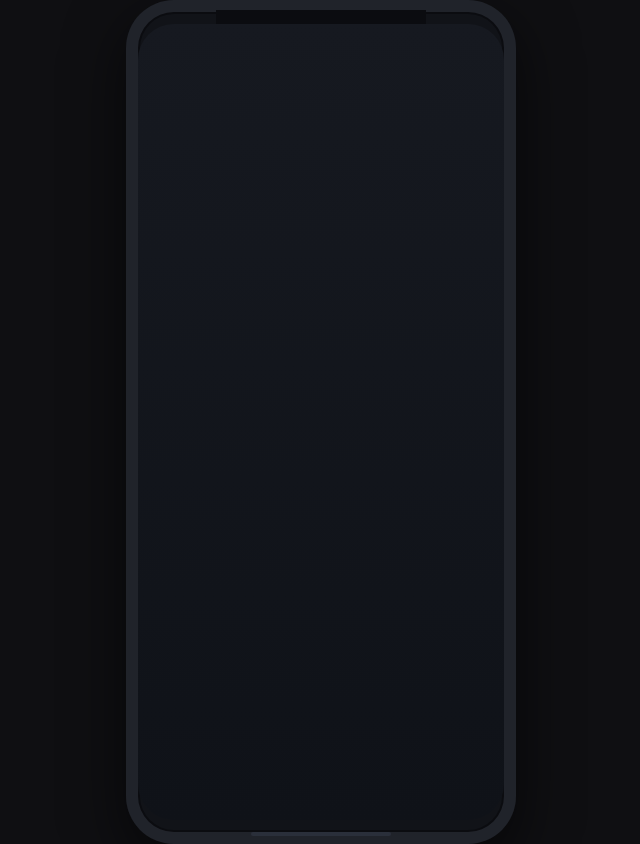
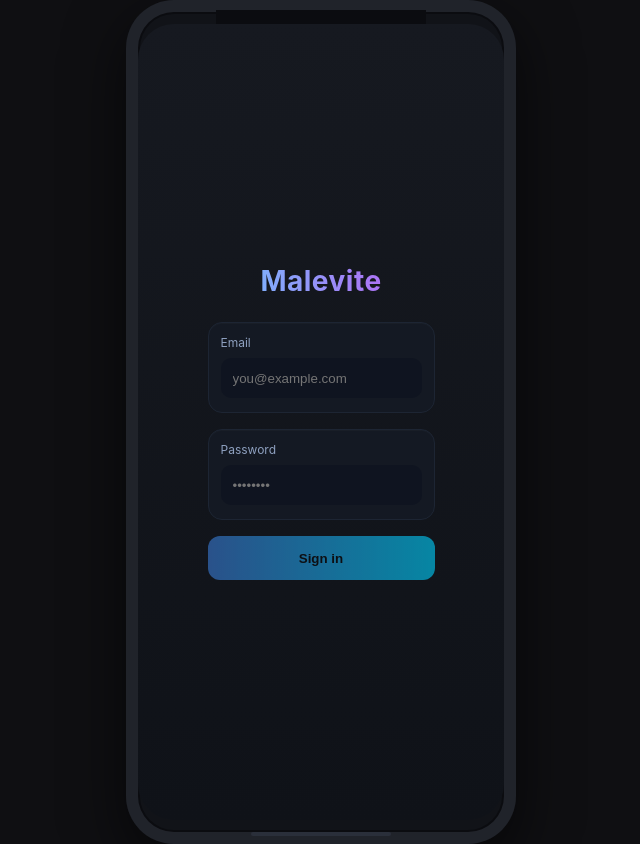
Before and after one commit to jayzawadzki19/Malevite, an Angular app: page / in a window 1280 px wide. Shown: the whole page, without its empty margins (319-959 px from the left). Built offline with nearby package versions, Linux system fonts and the light colour scheme.

Commit message:
add login page

```diff
--- a/src/app/app.html
+++ b/src/app/app.html
@@ -2,7 +2,7 @@
   <div class="phone-frame" role="img" aria-label="Phone mockup">
     <div class="phone-notch"></div>
     <div class="phone-screen">
-      <!-- Future mobile app UI will go here -->
+      <router-outlet />
     </div>
     <div class="phone-bottom"></div>
   </div>
--- a/src/app/app.routes.ts
+++ b/src/app/app.routes.ts
@@ -1,3 +1,8 @@
 import { Routes } from '@angular/router';
+import { LoginPageComponent } from './login-page/login-page.component';
 
-export const routes: Routes = [];
+export const routes: Routes = [
+  { path: '', component: LoginPageComponent },
+  { path: 'login', component: LoginPageComponent },
+  { path: '**', redirectTo: '' }
+];
--- a/src/app/app.scss
+++ b/src/app/app.scss
@@ -56,3 +56,5 @@
   border-radius: 999px;
   background: #2a2f3a;
 }
+
+/* Login styles moved to login-page component */
--- /dev/null
+++ b/src/app/login-page/login-page.component.html
@@ -0,0 +1,25 @@
+<form class="login" [formGroup]="loginForm" (ngSubmit)="onSubmit()" novalidate>
+  <h1 class="login__title">Malevite</h1>
+
+  <div class="field" [class.field--invalid]="loginForm.controls['email'].touched && loginForm.controls['email'].invalid">
+    <label for="email">Email</label>
+    <input id="email" type="email" formControlName="email" placeholder="you@example.com" autocomplete="email" />
+    <div class="field__error" *ngIf="loginForm.controls['email'].touched && loginForm.controls['email'].invalid">
+      {{ loginForm.controls['email'].errors?.['required'] ? 'Email is required' : 'Provide a valid email' }}
+    </div>
+  </div>
+
+  <div class="field" [class.field--invalid]="loginForm.controls['password'].touched && loginForm.controls['password'].invalid">
+    <label for="password">Password</label>
+    <input id="password" type="password" formControlName="password" placeholder="••••••••" autocomplete="current-password" />
+    <div class="field__error" *ngIf="loginForm.controls['password'].touched && loginForm.controls['password'].invalid">
+      {{ loginForm.controls['password'].errors?.['required'] ? 'Password is required' : 'Minimum 6 characters' }}
+    </div>
+  </div>
+
+  <button class="btn btn--primary" type="submit" [disabled]="isSubmitting() || loginForm.invalid">
+    {{ isSubmitting() ? 'Signing in…' : 'Sign in' }}
+  </button>
+
+  <div class="login__message" *ngIf="loginMessage()">{{ loginMessage() }}</div>
+</form>
--- /dev/null
+++ b/src/app/login-page/login-page.component.scss
@@ -0,0 +1,78 @@
+.login {
+  width: 100%;
+  max-width: 310px;
+  display: flex;
+  flex-direction: column;
+  gap: 16px;
+}
+
+.login__title {
+  margin: 0 0 8px 0;
+  text-align: center;
+  font-size: 28px;
+  font-weight: 700;
+  letter-spacing: 0.5px;
+  background: linear-gradient(90deg, #6ec6ff, #bf5af2);
+  -webkit-background-clip: text;
+  background-clip: text;
+  color: transparent;
+}
+
+.field {
+  display: flex;
+  flex-direction: column;
+  gap: 8px;
+  background: #141923;
+  padding: 12px 12px 14px 12px;
+  border-radius: 14px;
+  border: 1px solid #1d2533;
+  box-shadow: 0 1px 0 rgba(255,255,255,0.02) inset;
+}
+
+.field label {
+  font-size: 12px;
+  color: #8ea0bf;
+}
+
+.field input {
+  height: 40px;
+  border: 0;
+  outline: none;
+  border-radius: 10px;
+  padding: 0 12px;
+  color: #e6ecf8;
+  background: #0f1420;
+}
+
+.field--invalid {
+  border-color: #ff5858;
+}
+
+.field__error {
+  color: #ff8f8f;
+  font-size: 12px;
+}
+
+.btn {
+  height: 44px;
+  border: 0;
+  border-radius: 12px;
+  font-weight: 600;
+  cursor: pointer;
+}
+
+.btn--primary {
+  background: linear-gradient(90deg, #3a7bd5, #00d2ff);
+  color: #0b0c10;
+}
+
+.btn[disabled] {
+  opacity: 0.6;
+  cursor: default;
+}
+
+.login__message {
+  text-align: center;
+  color: #89e28f;
+  font-size: 12px;
+}
--- /dev/null
+++ b/src/app/login-page/login-page.component.ts
@@ -0,0 +1,38 @@
+import { Component, signal } from '@angular/core';
+import { ReactiveFormsModule, FormBuilder, Validators, FormGroup } from '@angular/forms';
+import { NgIf } from '@angular/common';
+
+@Component({
+  selector: 'mv-login-page',
+  standalone: true,
+  imports: [ReactiveFormsModule, NgIf],
+  templateUrl: './login-page.component.html',
+  styleUrl: './login-page.component.scss'
+})
+export class LoginPageComponent {
+  protected readonly isSubmitting = signal(false);
+  protected readonly loginMessage = signal<string | null>(null);
+  protected readonly loginForm: FormGroup;
+
+  constructor(private readonly fb: FormBuilder) {
+    this.loginForm = this.fb.nonNullable.group({
+      email: ['', [Validators.required, Validators.email]],
+      password: ['', [Validators.required, Validators.minLength(6)]],
+    });
+  }
+
+  protected onSubmit(): void {
+    if (this.loginForm.invalid) {
+      this.loginForm.markAllAsTouched();
+      return;
+    }
+    this.isSubmitting.set(true);
+    this.loginMessage.set(null);
+    setTimeout(() => {
+      const { email } = this.loginForm.value;
+      console.log('Mock login success for:', email);
+      this.isSubmitting.set(false);
+      this.loginMessage.set('Logged in (mock)');
+    }, 600);
+  }
+}
```
